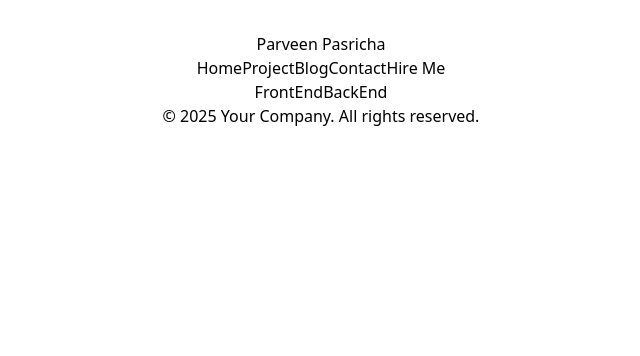
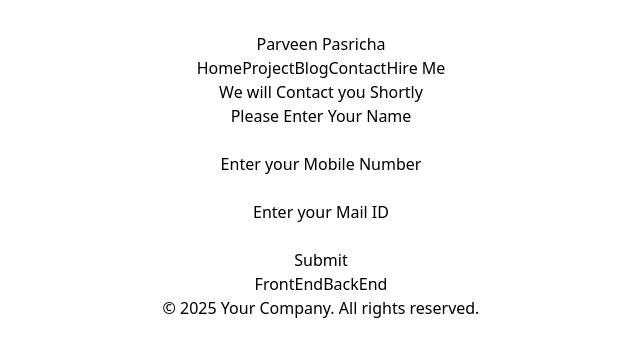
Before and after one commit to ParveenPasricha/Portfolio, a React (Vite) app: page /hire in a window 1280 px wide. Shown: the top 356 px of the page, without its empty margins (319-959 px from the left). Built offline with nearby package versions, Linux system fonts and the light colour scheme.

Commit message:
Feature: Hireme Page Database Added

```diff
--- a/src/App.jsx
+++ b/src/App.jsx
@@ -6,18 +6,20 @@ import Contact from "./Components/Contact";
 import Project from './Components/Project'
 import Blog from "./Components/Blog"
 import Footer from "./Components/Footer";
+import Hire from "./Components/Hire";
 
 function App() {
   return (
     <BrowserRouter>
       <Menu />
       <Routes>
-        <Route path='/' element={<Home/>}></Route>
-        <Route path='/project' element={<Project/>}></Route>
-        <Route path='/blog' element={<Blog/>}></Route>
-        <Route path='/contact' element={<Contact/>}></Route>
-        <Route path='/frontend'></Route>
-        <Route path='/backend'></Route>
+        <Route path='/' element={<Home/>}/>
+        <Route path='/project' element={<Project/>}/>
+        <Route path='/blog' element={<Blog/>}/>
+        <Route path='/contact' element={<Contact/>}/>
+        <Route path='/hire' element={<Hire/>}/>
+        <Route path='/frontend'/>
+        <Route path='/backend'/>
       </Routes>
       <Footer/>
     </BrowserRouter>
--- /dev/null
+++ b/src/Components/Hire.jsx
@@ -0,0 +1,40 @@
+import React, { useState } from 'react'
+
+const Hire = () => {
+    const [name, setName]= useState('')
+    const [mobile, setMobile]= useState('')
+    const [email, setEmail]= useState('')
+
+    const handleSubmit=()=>{
+        if(mobile.length === 10){
+        alert('Information Submitted Sucessfully')
+        setName('')
+        setMobile('')
+        setEmail('')
+        }
+        else{
+            alert("Please Enter Value Number")
+        }
+
+    }
+  return (
+    <div className='text-2xl'>
+        <div className='font-sans text-2xl font-bold py-5'>We will Contact you Shortly</div>
+        <div className=' justify-center'>
+            <h1>Please Enter Your Name</h1>
+            <input className='border-2 hover:border-blue-600  active:border-blue-600' value={name} type='text' onChange={(e)=> setName(e.target.value)} />
+        </div>
+        <div className='text-2xl items-center justify-center py-5'>
+            <h1>Enter your Mobile Number</h1>
+            <input className='border-2 hover:border-blue-600  active:border-blue-600' type='number' value={mobile} onChange={(e)=> setMobile(e.target.value)}/>
+        </div>
+        <div className='text-2xl items-center justify-center'>
+            <h1>Enter your Mail ID</h1>
+            <input className='border-2 mx-0 hover:border-blue-600  active:border-blue-600' type='text' value={email} onChange={(e)=>setEmail(e.target.value)} />
+        </div>
+        <input className='bg-blue-600 text-2xl p-2 my-5 text-white' type='submit' onClick={handleSubmit}/>
+    </div>
+  )
+}
+
+export default Hire;
--- a/src/Components/Home.jsx
+++ b/src/Components/Home.jsx
@@ -11,16 +11,16 @@ const Home = () => {
           alt="Background"
         />
         {/* Text Over Background */}
-        <div className="absolute top-0 left-0 p-8 mx-44 text-white font-bold md:text-2xl lg:text-3xl">
+        <div className="absolute top-0 left-0 p-8 sm:mx-44 text-white font-bold sm:text-xl lg:text-3xl">
           Mern Stack
         </div>
-        <h1 className="absolute top-12 left-4 p-8 mx-20 text-white font-bold md:text-5xl lg:text-6xl">
+        <h1 className="absolute top-12 left-4 p-10 sm:mx-20 text-white font-bold md:text-5xl lg:text-6xl">
           Parveen
         </h1>
-        <h1 className="absolute top-28 left-16 p-10 mx-36 text-white font-bold md:text-5xl lg:text-6xl">
+        <h1 className="absolute top-28 left-16 sm:p-10 mx-36 mt-5 text-white font-bold md:text-5xl lg:text-6xl">
           Pasricha
         </h1>
-        <div className="absolute top-64 left-10 p-4 text-white text-4xl font-bold md:text-2xl lg:text-4xl">
+        <div className="absolute top-64 left-10 p-16 text-white text-4xl sm:text-xl font-bold md:text-2xl lg:text-4xl">
           I'm a Mern Stack developer and
           <br /> I work remotely from India
         </div>
@@ -30,11 +30,11 @@ const Home = () => {
       <div className="bg-black flex items-center justify-center p-10 mt-5 rounded-full">
         {/* Image Section */}
         <div className="relative flex justify-center mr-10">
-          <img
-            className="rounded-full h-96 w-96"
-            src="https://cdn.pixabay.com/photo/2021/08/04/13/06/software-developer-6521720_1280.jpg"
-            alt="About Me"
-          />
+        <img
+  className="rounded-full h-96 w-96"
+  src="https://cdn.pixabay.com/photo/2021/08/04/13/06/software-developer-6521720_1280.jpg"
+  alt="About Me"
+/>
         </div>
 
         {/* Text Section */}
--- a/src/Components/Menu.jsx
+++ b/src/Components/Menu.jsx
@@ -9,7 +9,7 @@ const Menu = () => {
         <Link to='/project'>Project</Link>
         <Link to='/blog'>Blog</Link>
         <Link to='/contact'>Contact</Link>
-        <Link className="bg-pink-500 font-bold text-white rounded-lg text-xl hover:bg-green-600" to='/hireme'>Hire Me</Link>
+        <Link className="bg-purple-600 font-bold text-white rounded-lg text-xl hover:bg-green-600" to='/hire'>Hire Me</Link>
       </div>
     </div>
   );
--- a/src/Components/Project.jsx
+++ b/src/Components/Project.jsx
@@ -1,30 +1,51 @@
-import React from 'react'
+import React from "react";
 
 const Project = () => {
   return (
     <div>
-      <h1 className='text-black font-bold text-2xl'>Our Project</h1>
+      <h1 className="text-black font-bold text-2xl">Our Project</h1>
       <hr className="border-t-2 border-black mx-20" />
-      <div className='grid grid-cols-1 md:grid-cols-3 gap-8 mx-24'>
+      <div className="grid grid-cols-1 md:grid-cols-3 gap-8 mx-24">
         {/* Image First */}
-        <div className='text-center'>
-      <h1 className='text-2xl font-bold text-left mx-4 my-8 '>January 2025</h1>
-      <img className='w-60 h-60 rounded-full my-20 cursor-pointer hover:opacity-45 ease-in-out' src='https://cdn.openart.ai/published/d3INU5NS5zsxtR6k11uG/1KQ5CKtE_L2DY_1024.webp' onClick={()=> window.open('https://api-calling-sooty.vercel.app/', 'blank')}/>
+        <div className="text-center">
+          <h1 className="text-2xl font-bold text-left mx-4 my-8 ">
+            January 2025
+          </h1>
+          <img
+            className="w-60 h-60 rounded-full my-20 cursor-pointer hover:opacity-45 ease-in-out"
+            src="https://cdn.openart.ai/published/d3INU5NS5zsxtR6k11uG/1KQ5CKtE_L2DY_1024.webp"
+            onClick={() =>
+              window.open("https://api-calling-sooty.vercel.app/", "blank")
+            }
+          />
+        </div>
+        {/* Second Image */}
+        <div className="text-center">
+          <h1 className="text-2xl font-bold text-left mx-4 my-8">
+            December 2024
+          </h1>
+          <img
+            className="w-60 h-60 rounded-full my-20 cursor-pointer hover:opacity-45"
+            src="https://cdn.shopify.com/s/files/1/0070/5901/3716/files/coding_background.jpg?v=1688538955"
+            onClick={() =>
+              window.open("https://add-post-seven.vercel.app/", "blank")
+            }
+          />
+        </div>
+        {/* Third Image */}
+        <div className="text-center">
+          <h1 className="text-2xl font-bold text-left mx-4 my-8">
+            November 2024
+          </h1>
+          <img
+            className="w-60 h-60 rounded-full my-20 cursor-pointer hover:opacity-45"
+            src="https://png.pngtree.com/thumb_back/fw800/background/20240610/pngtree-computer-of-a-programmer-with-lines-code-of-software-image_15746003.jpg"
+            onClick={() => window.open("", "blank")}
+          />
+        </div>
       </div>
-      {/* Second Image */}
-      <div className='text-center'>
-      <h1 className='text-2xl font-bold text-left mx-4 my-8'>December 2024</h1>
-      <img className='w-60 h-60 rounded-full my-20 cursor-pointer hover:opacity-45' src='https://cdn.shopify.com/s/files/1/0070/5901/3716/files/coding_background.jpg?v=1688538955' onClick={()=> window.open('https://add-post-seven.vercel.app/', 'blank')}/>
-      </div>
-      {/* Third Image */}
-      <div className='text-center'>
-      <h1 className='text-2xl font-bold text-left mx-4 my-8'>November 2024</h1>
-      <img className='w-60 h-60 rounded-full my-20 cursor-pointer hover:opacity-45' src='https://png.pngtree.com/thumb_back/fw800/background/20240610/pngtree-computer-of-a-programmer-with-lines-code-of-software-image_15746003.jpg' onClick={()=> window.open('', 'blank')}/>
-      </div>
-      </div>
+    </div>
+  );
+};
 
-      </div>
-  )
-}
-
-export default Project
+export default Project;
```
